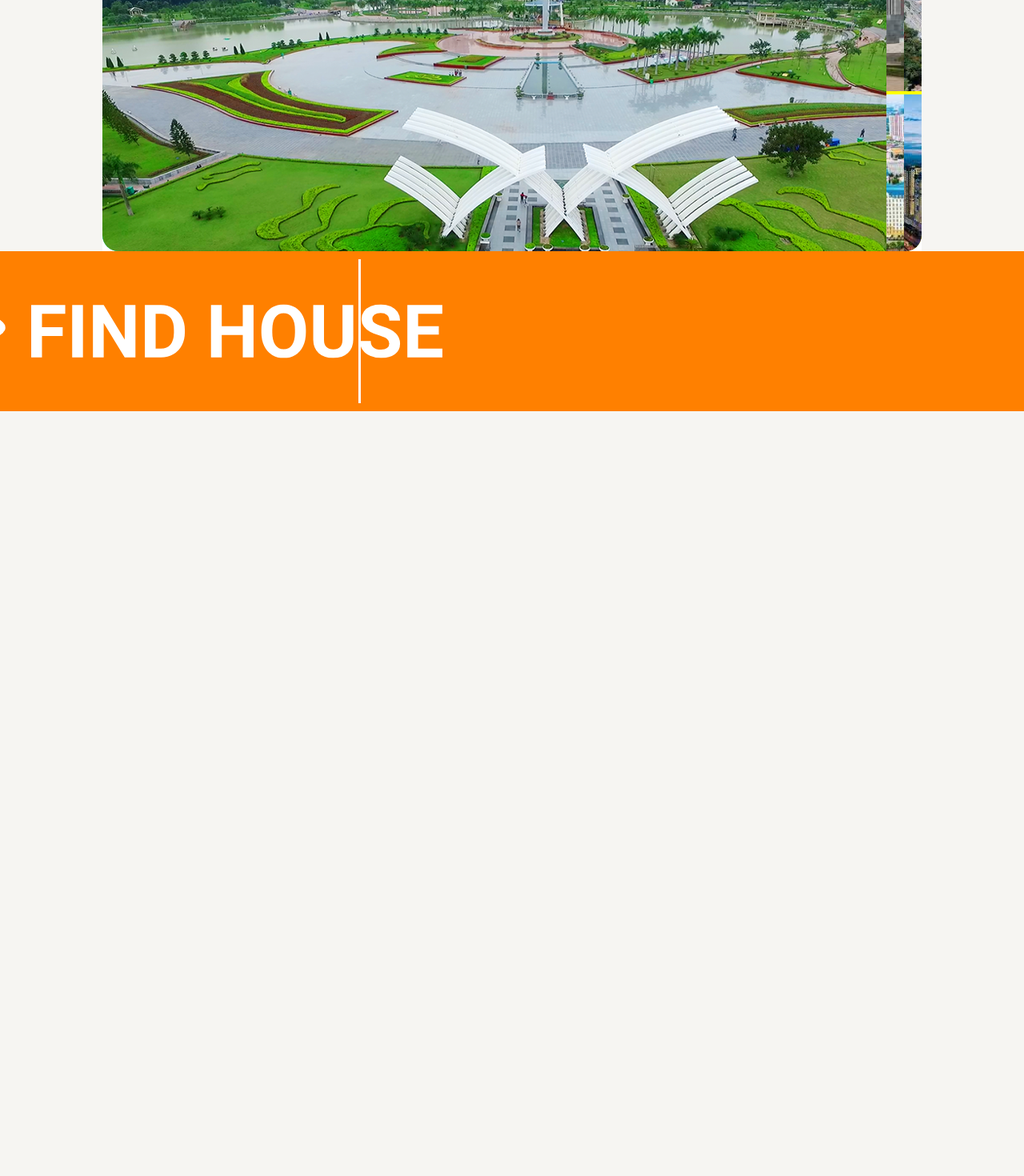
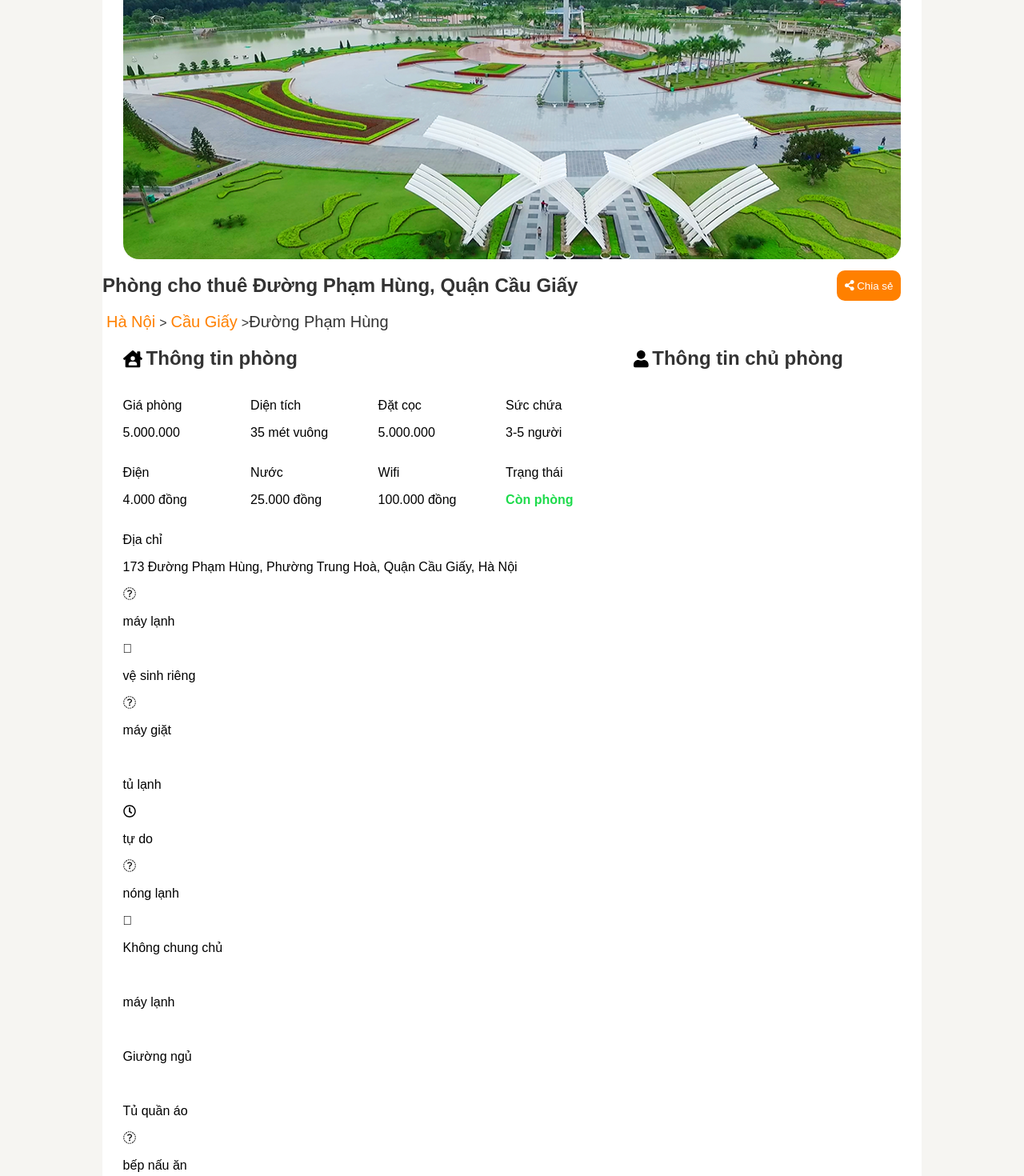
Before and after one commit to TanVM08/FindHouse, an Angular app in the folder FindHouse/: page /detail in a window 1280 px wide. Shown: the part 220-1690 px from the top of the page at 80% size. Before the commit the page ends 800 px from the top, so only its background shows below. Built offline with nearby package versions, Linux system fonts and the light colour scheme.

Commit message:
TanVM commit

```diff
--- a/FindHouse/src/app/views/data-detail-component/data-detail-component.component.html
+++ b/FindHouse/src/app/views/data-detail-component/data-detail-component.component.html
@@ -1,6 +1,6 @@
 <div class="view-all">
   <div class="page">
-    <h1 class="title">Thông tin chi tiết</h1>
+    <h1 class="title" style="padding-top: 10px;">THÔNG TIN CHI TIẾT</h1>
     <div class="photos">
       <div class="main-photo">
         <img src="../../../assets/district/bac_tu_liem.png" alt="">
@@ -20,5 +20,133 @@
         </div>
       </div>
     </div>
+    <div class="content">
+      <div class="title-infor">
+        <h2 class="title-content c3333">Phòng cho thuê Đường Phạm Hùng, Quận Cầu Giấy</h2>
+        <button class="share">
+          <i class="fa fa-share-alt" aria-hidden="true"></i>
+          Chia sẻ
+        </button>
+      </div>
+      <div class="breadcrumb">
+        <a [routerLink]="['/home']" class="text-link">Hà Nội</a>
+        <span class="c3333">></span>
+        <a [routerLink]="['/home']" class="text-link">Cầu Giấy</a>
+        <span class="c3333">></span>
+        <span class="text c3333">Đường Phạm Hùng</span>
+      </div>
+      <div class="infor">
+        <div class="infor-room">
+          <div class="infor-room-title">
+            <i class="fas fa-house-user fa-lg" style="margin-right: 5px;"></i>
+            <h2 class="title-content c3333">Thông tin phòng</h2>
+          </div>
+          <div class="infor-room-category">
+            <div class="category">
+              <p>Giá phòng</p>
+              <p>5.000.000</p>
+            </div>
+            <div class="category">
+              <p>Diện tích</p>
+              <p>35 mét vuông</p>
+            </div>
+            <div class="category">
+              <p>Đặt cọc</p>
+              <p>5.000.000</p>
+            </div>
+            <div class="category">
+              <p>Sức chứa</p>
+              <p>3-5 người</p>
+            </div>
+          </div>
+          <div class="infor-room-category">
+            <div class="category">
+              <p>Điện</p>
+              <p>4.000 đồng</p>
+            </div>
+            <div class="category">
+              <p>Nước</p>
+              <p>25.000 đồng</p>
+            </div>
+            <div class="category">
+              <p>Wifi</p>
+              <p>100.000 đồng</p>
+            </div>
+            <div class="category">
+              <p>Trạng thái</p>
+              <p style="color: #1EDB4C;font-weight: bold;">Còn phòng</p>
+            </div>
+          </div>
+          <div class="infor-room-address">
+            <p>Địa chỉ</p>
+            <p>173 Đường Phạm Hùng, Phường Trung Hoà, Quận Cầu Giấy, Hà Nội</p>
+          </div>
+          <div class="infor-room-other">
+            <i class="far fa-air-conditioner"></i>
+            <div class="item">
+              <p>máy lạnh</p>
+            </div>
+            <div class="item">
+              <i class="fal fa-toilet"></i>
+              <p>vệ sinh riêng</p>
+            </div>
+            <div class="item">
+              <i class="fas fa-washer"></i>
+              <p>máy giặt</p>
+            </div>
+            <div class="item">
+              <i class="fal fa-refrigerator"></i>
+              <p>tủ lạnh</p>
+            </div>
+            <div class="item">
+              <i class="far fa-clock"></i>
+              <p>tự do</p>
+            </div>
+            <div class="item">
+              <i class="far fa-shower"></i>
+              <p>nóng lạnh</p>
+            </div>
+            <div class="item">
+              <i class="fal fa-key"></i>
+              <p>Không chung chủ</p>
+            </div>
+            <div class="item">
+              <i class="fal fa-air-conditioner"></i>
+              <p>máy lạnh</p>
+            </div>
+            <div class="item">
+              <i class="fal fa-bed-alt"></i>
+              <p>Giường ngủ</p>
+            </div>
+            <div class="item">
+              <i class="fal fa-cabinet-filing"></i>
+              <p>Tủ quần áo</p>
+            </div>
+            <div class="item">
+              <i class="far fa-cauldron"></i>
+              <p>bếp nấu ăn</p>
+            </div>
+            <div class="item">
+              <i class="fal fa-air-conditioner"></i>
+              <p>máy lạnh</p>
+            </div>
+            <div class="item">
+              <i class="fal fa-air-conditioner"></i>
+              <p>máy lạnh</p>
+            </div>
+            <div class="item">
+              <i class="fas fa-microwave"></i>
+              <p>máy lạnh</p>
+            </div>
+          </div>
+        </div>
+        <div class="infor-master">
+          <div class="infor-master-title">
+            <i class="fas fa-user fa-lg" style="margin-right: 5px;"></i>
+            <h2 class="title-content c3333">Thông tin chủ phòng</h2>
+          </div>
+        </div>
+      </div>
+    </div>
   </div>
 </div>
--- a/FindHouse/src/app/views/data-detail-component/data-detail-component.component.scss
+++ b/FindHouse/src/app/views/data-detail-component/data-detail-component.component.scss
@@ -1,19 +1,21 @@
 .photos {
   display: flex;
+  width: 95%;
+  margin: 0 auto;
   height: 400px;
   border-radius: 20px;
   overflow: hidden;
   .main-photo {
     flex-grow: 1;
-    background-color: aqua;
+    margin-right: 2px;
   }
   .sub-photo {
     flex-grow: 1;
-    background-color: yellow;
     .item {
-      width: 50%;
-      height: 50%;
+      width: calc(50% - 2px);
+      height: calc(50% - 2px);
       display: inline-block;
+      margin: 1px;
       img {
         width: 100%;
         height: 100%;
@@ -22,3 +24,46 @@
     }
   }
 }
+.title-infor {
+  display: flex;
+  align-items: center;
+  .title-content {
+    flex-grow: 1;
+  }
+  .share {
+    background-color: #ff8000;
+    color: #fff;
+    padding: 10px;
+    border-radius: 10px;
+    border: none;
+    height: 38px;
+    margin-right: 2.5%;
+    cursor: pointer;
+  }
+}
+.infor {
+  width: 95%;
+  display: flex;
+  justify-content: center;
+  margin: 0 auto;
+  .infor-room {
+    flex-grow: 2;
+    .infor-room-title {
+      display: flex;
+      align-items: center;
+    }
+    .infor-room-category {
+      display: flex;
+      .category {
+        width: calc(100% / 4);
+      }
+    }
+  }
+  .infor-master {
+    flex-grow: 1;
+    .infor-master-title {
+      display: flex;
+      align-items: center;
+    }
+  }
+}
--- a/FindHouse/src/index.html
+++ b/FindHouse/src/index.html
@@ -10,13 +10,8 @@
   <script defer src="https://use.fontawesome.com/releases/v5.15.4/js/all.js"
     integrity="sha384-rOA1PnstxnOBLzCLMcre8ybwbTmemjzdNlILg8O7z1lUkLXozs4DHonlDtnE7fpc"
     crossorigin="anonymous"></script>
-
-  <script src="https://cdn.jsdelivr.net/npm/@popperjs/core@2.11.7/dist/umd/popper.min.js"
-    integrity="sha384-zYPOMqeu1DAVkHiLqWBUTcbYfZ8osu1Nd6Z89ify25QV9guujx43ITvfi12/QExE"
-    crossorigin="anonymous"></script>
-  <script src="https://cdn.jsdelivr.net/npm/bootstrap@5.3.0-alpha3/dist/js/bootstrap.min.js"
-    integrity="sha384-Y4oOpwW3duJdCWv5ly8SCFYWqFDsfob/3GkgExXKV4idmbt98QcxXYs9UoXAB7BZ"
-    crossorigin="anonymous"></script>
+  <link rel="stylesheet" href="https://use.fontawesome.com/releases/v5.15.4/css/all.css"
+    integrity="sha384-DyZ88mC6Up2uqS4h/KRgHuoeGwBcD4Ng9SiP4dIRy0EXTlnuz47vAwmeGwVChigm" crossorigin="anonymous" />
 </head>
 
 <body>
--- a/FindHouse/src/styles.scss
+++ b/FindHouse/src/styles.scss
@@ -24,3 +24,15 @@ body {
   font-size: 32px;
   color: #ff8000;
 }
+.text-link {
+  color: #ff8000;
+  text-decoration: none;
+  font-size: 20px;
+  margin: 5px;
+}
+.text {
+  font-size: 20px;
+}
+.c3333 {
+  color: #333333;
+}
```
